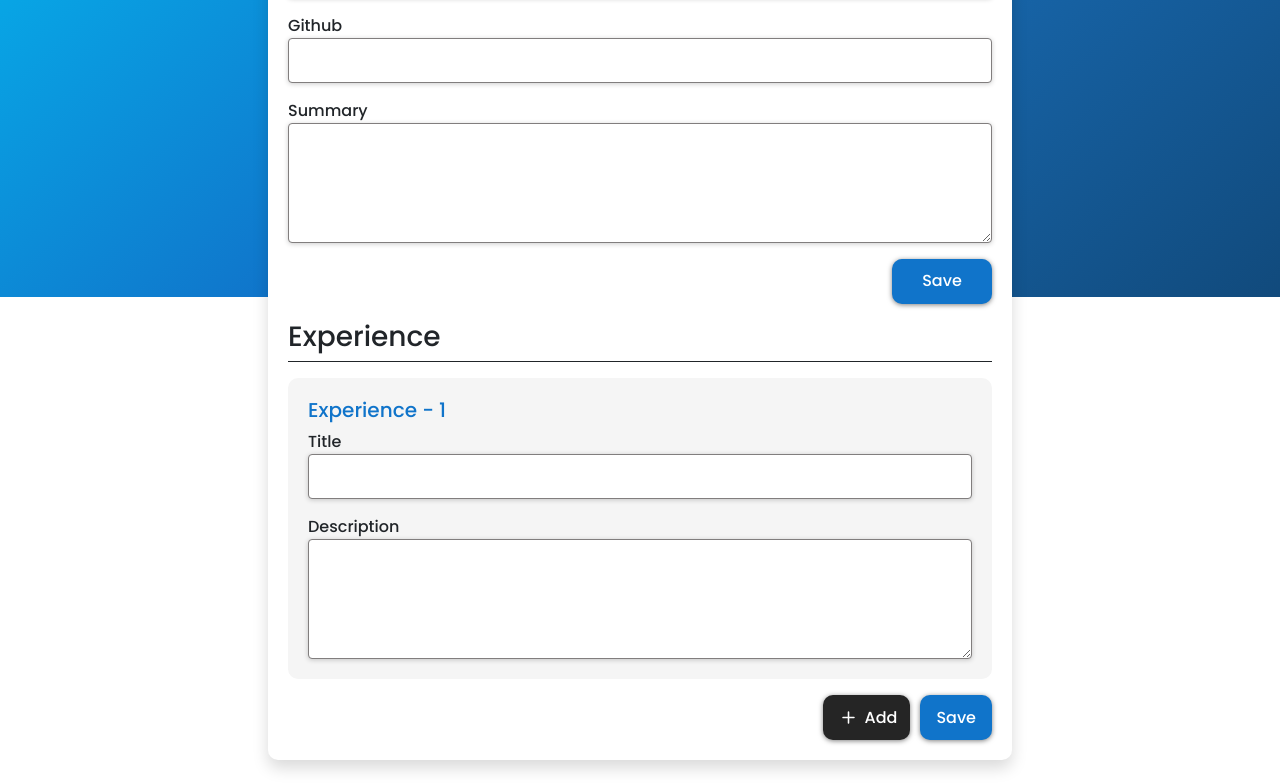
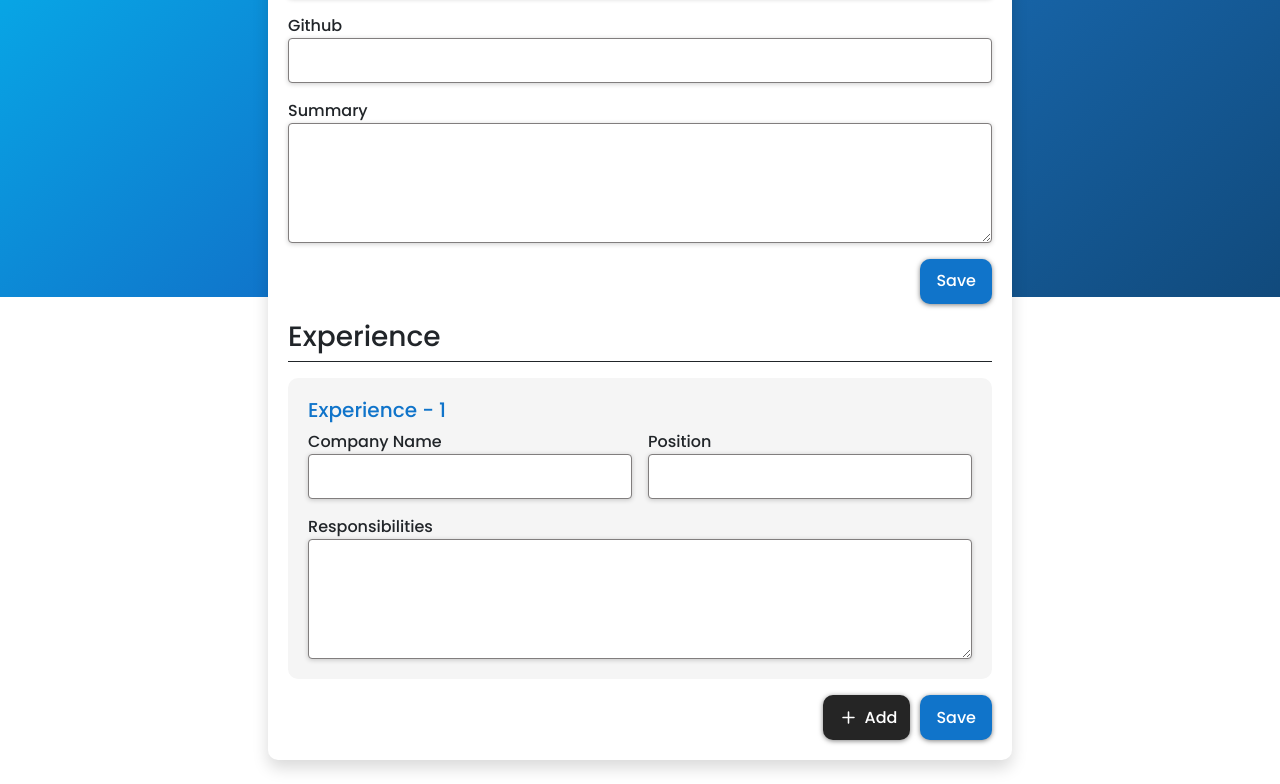
Before and after one commit to avijitghosh700/cv-maker, a React (Vite) app: page /cv-maker in a window 1280 px wide. Shown: the part 503-1287 px from the top of the page. Built offline with nearby package versions, Linux system fonts and the light colour scheme; no server answers; sample sign-in values are in the browser's storage.

Commit message:
Experience component updated. Reducer for removing experience implemented.

```diff
--- a/src/pages/CVMaker/Experience/Experience.scss
+++ b/src/pages/CVMaker/Experience/Experience.scss
@@ -18,7 +18,6 @@
 
   &__btnGrp {
     @include flexAlign(null, center);
-    max-width: 100px;
     gap: 10px;
   }
 }
--- a/src/pages/CVMaker/Experience/Experience.tsx
+++ b/src/pages/CVMaker/Experience/Experience.tsx
@@ -1,5 +1,5 @@
 import React from "react";
-import { useDispatch } from "react-redux";
+import { useDispatch, useSelector } from "react-redux";
 
 import { Formik, Form, Field, ErrorMessage, FieldArray } from "formik";
 import * as Yup from "yup";
@@ -7,9 +7,11 @@ import * as Yup from "yup";
 import { IoIosAdd } from "react-icons/io";
 import { IoCloseOutline } from "react-icons/io5";
 
+import { RootState } from "../../../store/store";
 import {
   ExperienceBase,
   ExperienceModel,
+  remove,
   save,
 } from "../../../store/cv/experience/experienceSlice";
 
@@ -18,16 +20,18 @@ import "./Experience.scss";
 const experienceDetailSchema = Yup.object().shape({
   experiences: Yup.array().of(
     Yup.object().shape({
-      title: Yup.string().required("Title is required."),
-      description: Yup.string().required("Description is required."),
+      companyName: Yup.string().required("Company name is required."),
+      position: Yup.string().required("Title is required."),
+      responsibilities: Yup.string().required("Responsibilities is required."),
     })
   ),
 });
 
 const initExperienceBase: ExperienceBase = {
-  title: "",
-  description: "",
-}
+  companyName: "",
+  position: "",
+  responsibilities: "",
+};
 
 const initExperienceDetail: ExperienceModel = {
   experiences: [initExperienceBase],
@@ -35,6 +39,8 @@ const initExperienceDetail: ExperienceModel = {
 
 const Experience = () => {
   const dispatch = useDispatch();
+
+  const getExperiences = useSelector((state: RootState) => state.experience.experiences);
 
   const saveExperience = (data: ExperienceBase[]) => {
     const exp: ExperienceModel = {
@@ -45,6 +51,19 @@ const Experience = () => {
 
     dispatch(save(exp));
   };
+
+  const removeExperience = (exp: ExperienceBase, index: number, removeField: Function) => {
+    const isPresentInStore: boolean | undefined = getExperiences?.some((experience) => experience === exp);
+
+    if (exp && isPresentInStore) {
+      dispatch(remove(exp));
+      removeField(index);
+    } else removeField(index);
+  }
+
+  React.useEffect(() => {
+    initExperienceDetail.experiences = [...getExperiences as ExperienceBase[] || [initExperienceBase]];
+  }, [initExperienceDetail.experiences]);
 
   return (
     <section className="Experience">
@@ -82,50 +101,80 @@ const Experience = () => {
                           <div className="col-12" key={index}>
                             <div className={`Experience__content mb-3`}>
                               <div className="Experience__subHeading pb-2">
-                                <h5 className="h5 color color__primary m-0">{`Experience - ${index + 1}`}</h5>
+                                <h5 className="h5 color color__primary m-0">
+                                  {`Experience - ${index + 1}`}
+                                </h5>
 
                                 {index > 0 && (
                                   <button
                                     type="button"
                                     className="btn btn__utils red ms-auto"
-                                    onClick={() => remove(index)}
+                                    onClick={() => removeExperience(experience, index, remove)}
                                   >
                                     <IoCloseOutline size={"20px"} />
                                   </button>
                                 )}
                               </div>
 
+                              <div className="row gx-3">
+                                <div className="col-md-6">
                                   <div className="form-group mb-3">
-                                <label htmlFor={`experiences.${index}.title`}>Title</label>
+                                    <label htmlFor={`experiences.${index}.companyName`}>
+                                      Company Name
+                                    </label>
                                     <Field
                                       type="text"
-                                  name={`experiences.${index}.title`}
-                                  value={experience.title}
+                                      name={`experiences.${index}.companyName`}
+                                      value={experience.companyName}
                                       className={`form-control credential__input`}
                                     />
 
                                     <ErrorMessage
-                                  name={`experiences.${index}.title`}
+                                      name={`experiences.${index}.companyName`}
                                       component="span"
                                       className="error"
                                     />
                                   </div>
+                                </div>
 
+                                <div className="col-md-6">
+                                  <div className="form-group mb-3">
+                                    <label htmlFor={`experiences.${index}.position`}>
+                                      Position
+                                    </label>
+                                    <Field
+                                      type="text"
+                                      name={`experiences.${index}.position`}
+                                      value={experience.position}
+                                      className={`form-control credential__input`}
+                                    />
+
+                                    <ErrorMessage
+                                      name={`experiences.${index}.position`}
+                                      component="span"
+                                      className="error"
+                                    />
+                                  </div>
+                                </div>
+
+                                <div className="col-12">
                                   <div className="form-group">
-                                <label htmlFor={`experiences.${index}.description`}>
-                                  Description
+                                    <label htmlFor={`experiences.${index}.responsibilities`}>
+                                      Responsibilities
                                     </label>
                                     <Field
                                       as="textarea"
-                                  name={`experiences.${index}.description`}
-                                  value={experience.description}
+                                      name={`experiences.${index}.responsibilities`}
+                                      value={experience.responsibilities}
                                       className={`form-control credential__textarea`}
                                     />
                                     <ErrorMessage
-                                  name={`experiences.${index}.description`}
+                                      name={`experiences.${index}.responsibilities`}
                                       component="span"
                                       className="error"
                                     />
+                                  </div>
+                                </div>
                               </div>
                             </div>
                           </div>
--- a/src/pages/CVMaker/Personal/Personal.scss
+++ b/src/pages/CVMaker/Personal/Personal.scss
@@ -4,6 +4,5 @@
 .Personal {
   &__btnGrp {
     @include flexAlign(null, center);
-    max-width: 100px;
   }
 }
--- a/src/pages/CVMaker/Personal/Personal.tsx
+++ b/src/pages/CVMaker/Personal/Personal.tsx
@@ -235,10 +235,10 @@ const Personal = () => {
                 </div>
 
                 <div className="col-12">
-                  <div className="Personal__btnGrp ms-auto">
+                  <div className="Personal__btnGrp">
                     <button
                       type="submit"
-                      className="btn btn__primary w-100"
+                      className="btn btn__primary ms-auto"
                       disabled={!isValid}
                     >
                       Save
--- a/src/store/cv/experience/experienceSlice.ts
+++ b/src/store/cv/experience/experienceSlice.ts
@@ -1,8 +1,9 @@
 import { createSlice } from '@reduxjs/toolkit';
 
 export interface ExperienceBase {
-  title: string;
-  description: string;
+  companyName: string;
+  position: string;
+  responsibilities: string;
 }
 
 export interface ExperienceModel {
@@ -19,10 +20,15 @@ export const experienceSlice = createSlice({
   reducers: {
     save(state, action) {
       state.experiences = [...action.payload.experiences];
+    },
+    remove(state, action) {
+      const experience = action.payload as ExperienceBase;
+
+      state.experiences = <ExperienceBase[]>state.experiences?.filter((exp) => ((exp.companyName !== experience.companyName) && (exp.position !== experience.position)));
     }
   }
 });
 
-export const { save } = experienceSlice.actions;
+export const { save, remove } = experienceSlice.actions;
 
 export default experienceSlice.reducer;
```
Lines whose indentation alone changed are shown as unchanged.
